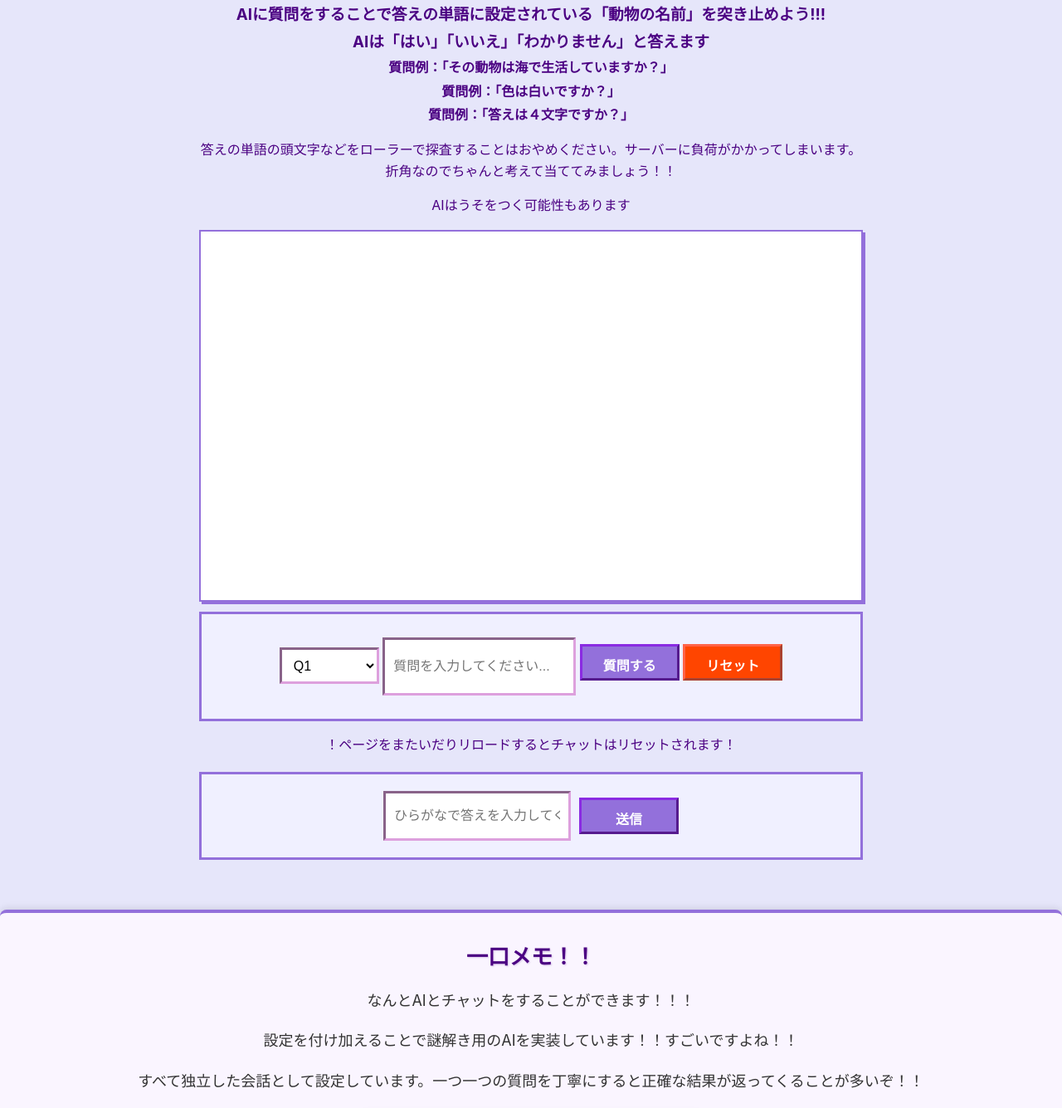
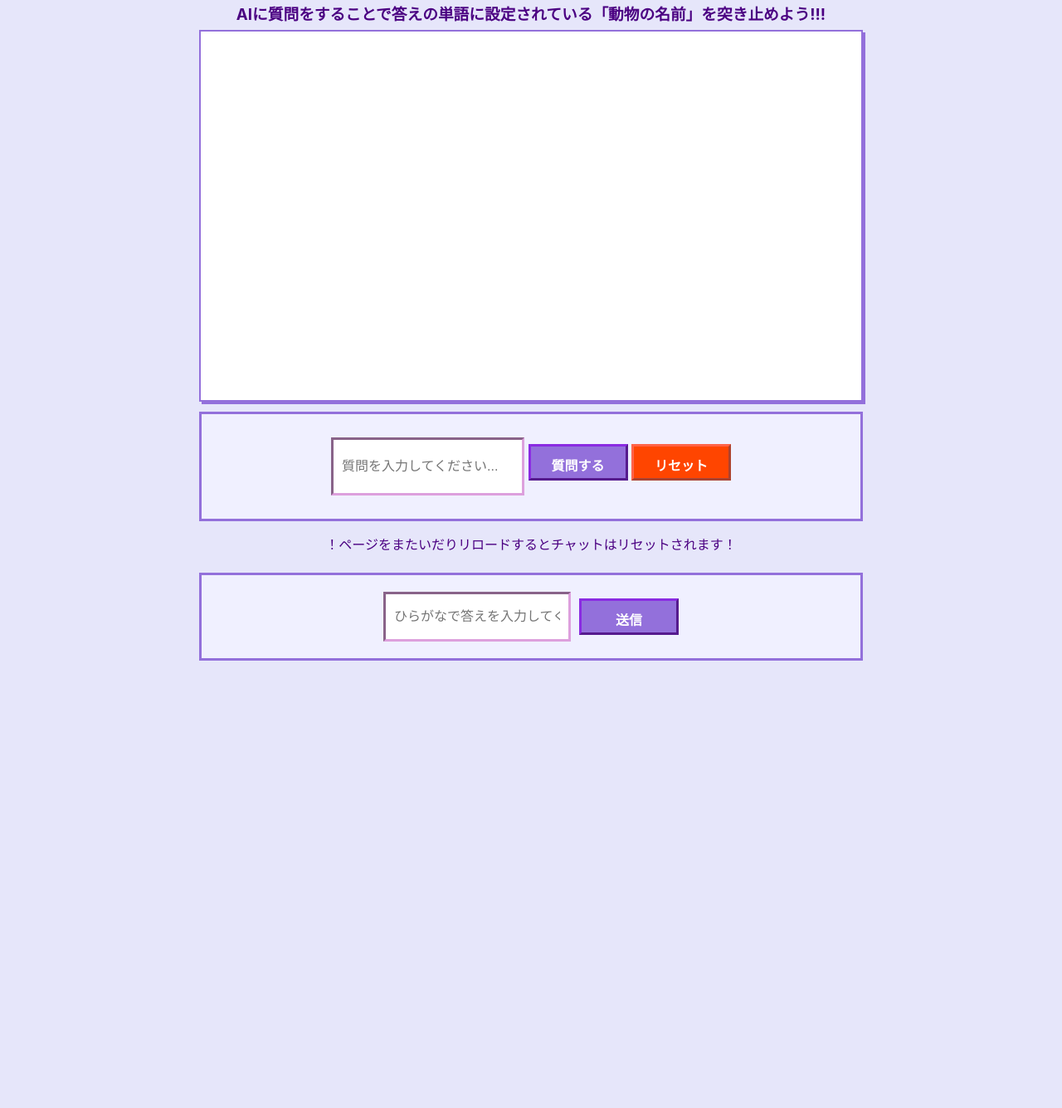
Before and after one commit to Souchan917/hirao_kukutyann, a website: page kukutyan-system/3mYtN4.html in a window 1280 px wide. Shown: the part 175-1510 px from the top of the page at 83% size. After the commit the page ends 1011 px from the top, so only its background shows below. Drawn offline with Linux system fonts and the light colour scheme.

Commit message:
Update 3mYtN4.html

```diff
--- a/kukutyan-system/3mYtN4.html
+++ b/kukutyan-system/3mYtN4.html
@@ -498,28 +498,12 @@
         <h1>Q3 AIウミガメのスープ！
         </h1>
         <h3>AIに質問をすることで答えの単語に設定されている「動物の名前」を突き止めよう!!!</h3>
-        <h3>AIは「はい」「いいえ」「わかりません」と答えます</h3>
-        <h4>質問例：「その動物は海で生活していますか？」</h4>
-        <h4>質問例：「色は白いですか？」</h4>
-        <h4>質問例：「答えは４文字ですか？」</h4>
-        <p>答えの単語の頭文字などをローラーで探査することはおやめください。サーバーに負荷がかかってしまいます。折角なのでちゃんと考えて当ててみましょう！！</p>
-        <p>AIはうそをつく可能性もあります</p>
 
 
         <div class="chat-container" id="chatContainer"></div>
         <div class="input-section">
             <div class="input-section-inner">
-                <select id="problemSelector" class="problem-selector">
-                    <option value="1">Q1</option>
-                    <option value="2">Q2</option>
-                    <option value="3">Q3</option>
-                    <option value="4">Q4</option>
-                    <option value="5">Q5</option>
-                    <option value="6">Q6</option>
-                    <option value="7">Q7</option>
-                    <option value="8">FINAL</option>
 
-                </select>
                 <input type="text" class="question-input" id="questionInput" placeholder="質問を入力してください...">
                 <button class="submit-button" id="sendQuestion">質問する</button>
                 <button class="reset-button" id="resetChat">リセット</button>
@@ -534,15 +518,6 @@
             <input type="text" class="answer-input" id="answerInput" placeholder="ひらがなで答えを入力してください">
             <button type="button" class="submit-button" id="submitAnswer">送信</button>
         </div>
-    </div>
-    <!-- 一口メモ セクション -->
-    <div class="memo-section">
-        <h2>一口メモ！！</h2>
-        <p>なんとAIとチャットをすることができます！！！</p>
-        <p>設定を付け加えることで謎解き用のAIを実装しています！！すごいですよね！！</p>
-        <p>すべて独立した会話として設定しています。一つ一つの質問を丁寧にすると正確な結果が返ってくることが多いぞ！！</p>
-
-        <img src="https://souchan917.github.io/webnazorikaishita/assets/images/Q3code.png" alt="一口メモの画像" class="memo-image">
     </div>
 
     <script>
```
